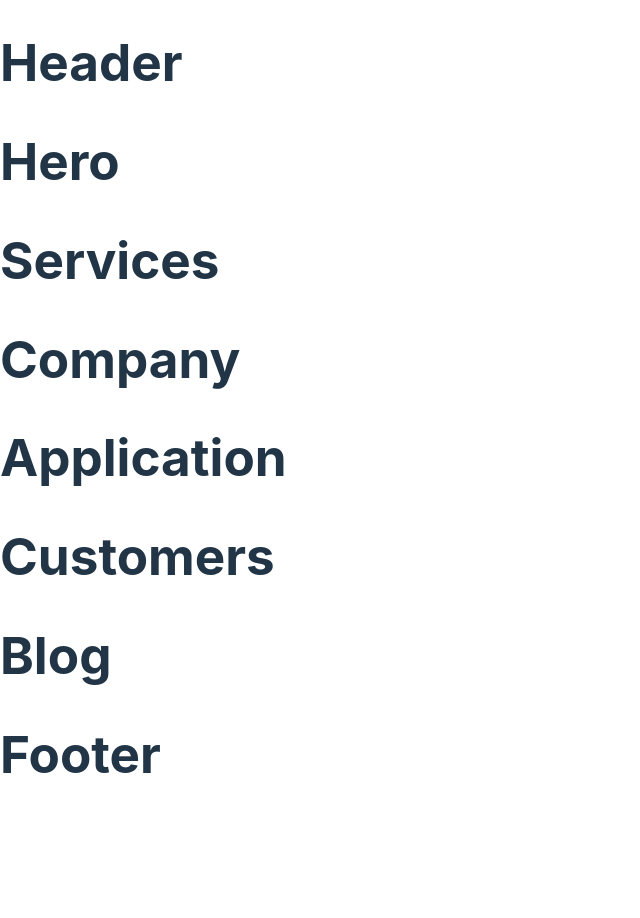
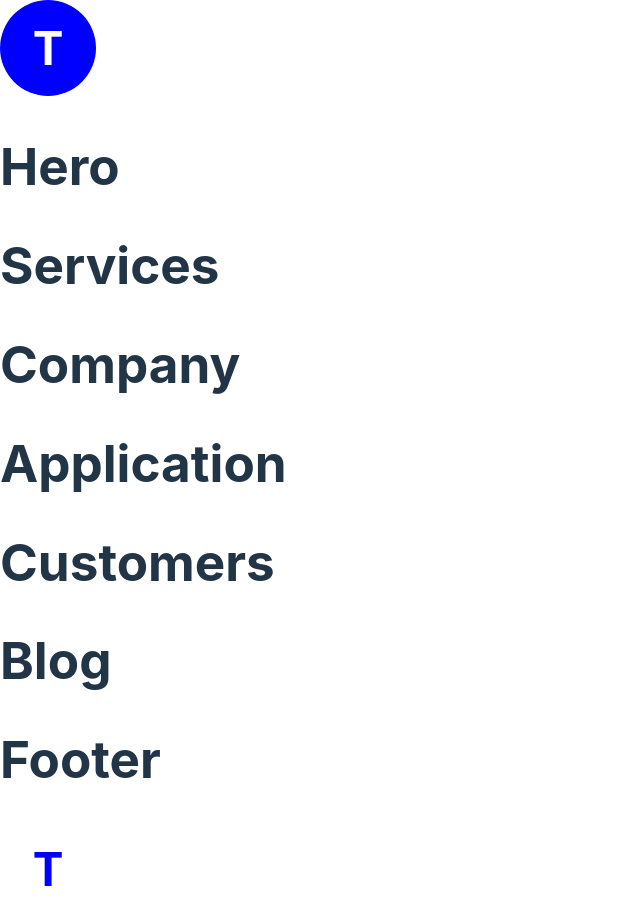
Before and after one commit to stroncaro/landing-practice, a React (Vite) app: page / in a window 1280 px wide. Shown: the whole page, without its empty margins (0-640 px from the left). Before the commit the page ends 816 px from the top, so only its background shows below. Built offline with nearby package versions, Linux system fonts and the light colour scheme.

Commit message:
Add logo to the Header and Footer components

```diff
--- a/src/components/Footer/Footer.tsx
+++ b/src/components/Footer/Footer.tsx
@@ -1,9 +1,11 @@
 import React from "react";
+import Logo from "../shared/Logo";
 
 const Footer: React.FC = () => {
   return (
     <footer id='page-footer'>
       <h1>Footer</h1>
+      <Logo backgroundStyle="white"/>
     </footer>
   )
 }
--- a/src/components/Header/Header.tsx
+++ b/src/components/Header/Header.tsx
@@ -1,9 +1,10 @@
 import React from 'react';
+import Logo from '../shared/Logo'
 
 const Header: React.FC = () => {
   return (
     <header id='page-header'>
-      <h1>Header</h1>
+      <Logo backgroundStyle='primary'/>
     </header>
   )
 }
```
